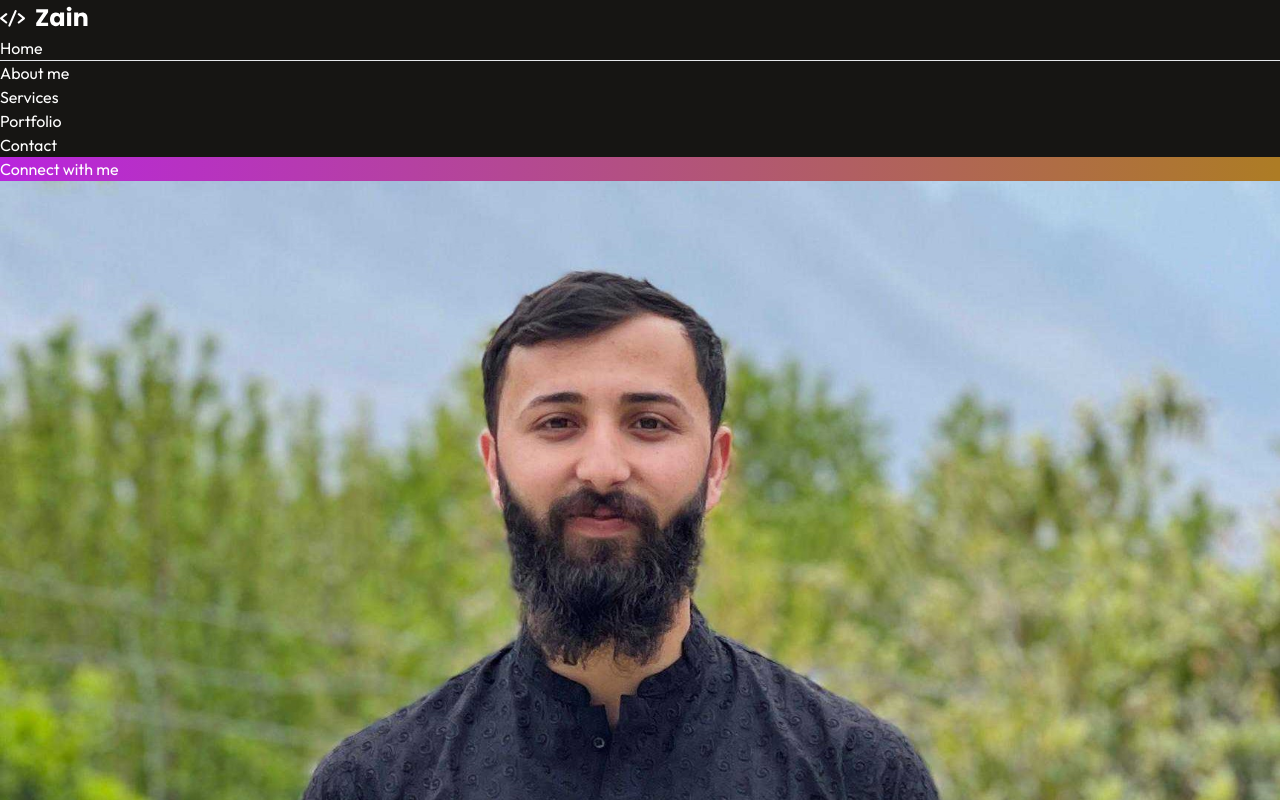
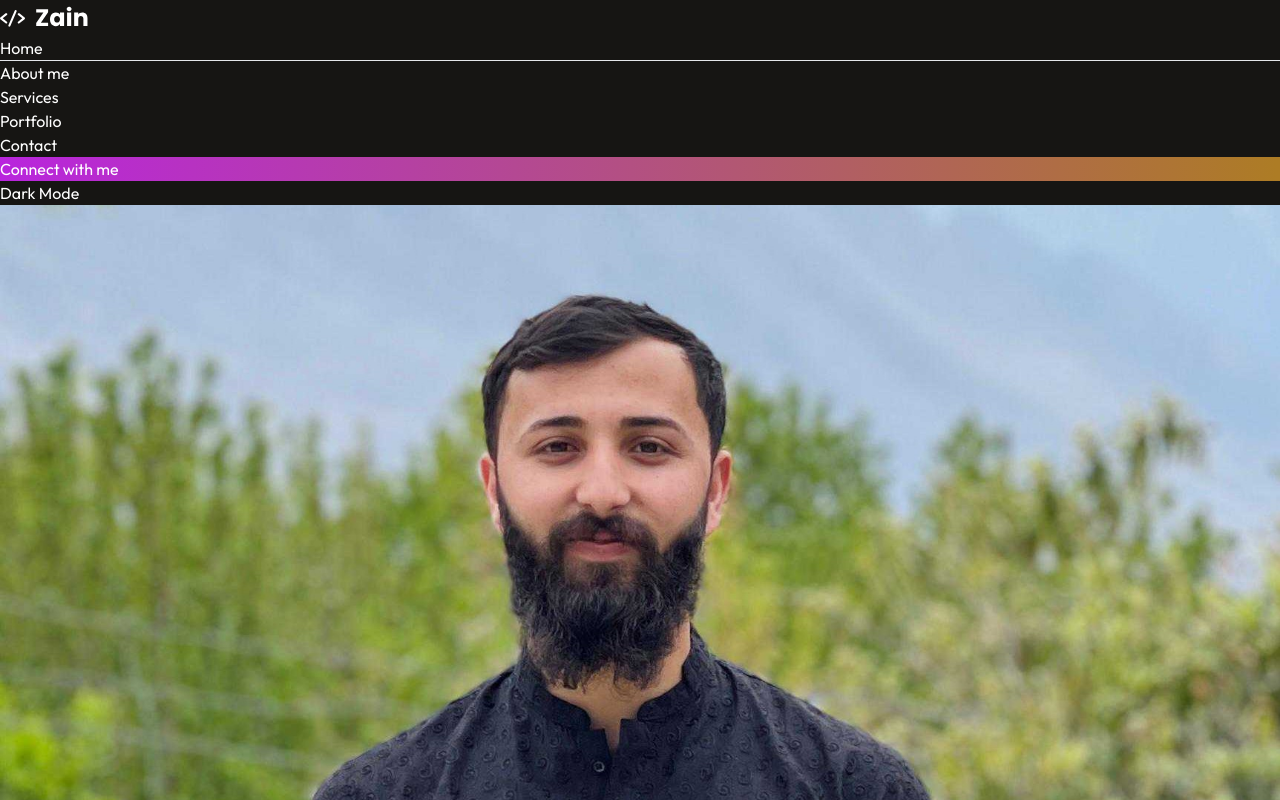
Before and after one commit to code-with-zain-hunzai/Portfolio, a React (Vite) app: page / in a window 1280 px wide. Shown: the top 800 px of the page. Built offline with nearby package versions, Linux system fonts and the light colour scheme; some icons are missing.

Commit message:
work on dark mode

```diff
--- a/src/App.jsx
+++ b/src/App.jsx
@@ -1,4 +1,5 @@
 import React from 'react';
+import { useState } from 'react';
 import Navbar from './components/Navbar/Navbar';
 import Hero from './components/Hero/Hero';
 import About from './components/About/About';
@@ -8,16 +9,21 @@ import Conatct from './components/Contact/Conatct';
 import Footer from './components/Footer/Footer';
 
 const App = () => {
+  const [darkMode, setdarkMode] = useState(false)
+
+  const toggleDarkMode = () => {
+    setdarkMode(!darkMode)
+  }
   return (
-    <div>
-      <Navbar />
+    <div className={`${darkMode ? ' bg-gray-900 text-white' : 'bg-white text-black'}`}>
+      <Navbar darkMode={darkMode} toggleDarkMode={toggleDarkMode} />
       <div className='w-[90%] mx-auto'>
-      <Hero />
-      <About/>
-      <Services/>
-      <Mywork/>
-      <Conatct/>
-      <Footer/>
+        <Hero />
+        <About />
+        <Services />
+        <Mywork />
+        <Conatct />
+        <Footer />
       </div>
     </div>
   )
--- a/src/components/Navbar/Navbar.jsx
+++ b/src/components/Navbar/Navbar.jsx
@@ -3,7 +3,7 @@ import zain from '../../assets/zain.svg';
 import { useState } from 'react';
 import AnchorLink from 'react-anchor-link-smooth-scroll';
 
-const Navbar = () => {
+const Navbar = ({darkMode,toggleDarkMode}) => {
     const [menu, setMenu] = useState("home");
     const [isMenuOpen, setIsMenuOpen] = useState(false);
     const menuRef = useRef();
@@ -74,6 +74,12 @@ const Navbar = () => {
                         Connect with me
                     </AnchorLink>
                 </div>
+                <button
+                    className="text-white border px-4 py-1 font-bold hover:bg-gray-700"
+                    onClick={toggleDarkMode}
+                >
+                    {darkMode ? 'Light Mode' : 'Dark Mode'}
+                </button>
             </div>
         </div>
     );
--- a/src/index.css
+++ b/src/index.css
@@ -241,7 +241,7 @@ body {
             gap: 30px;
             background-color: #1f0016;
             width: 350px;
-            height: 65%;
+            height: 75%;
             z-index: 2;
             transition: right 0.5s;
             right: -350px;
```
